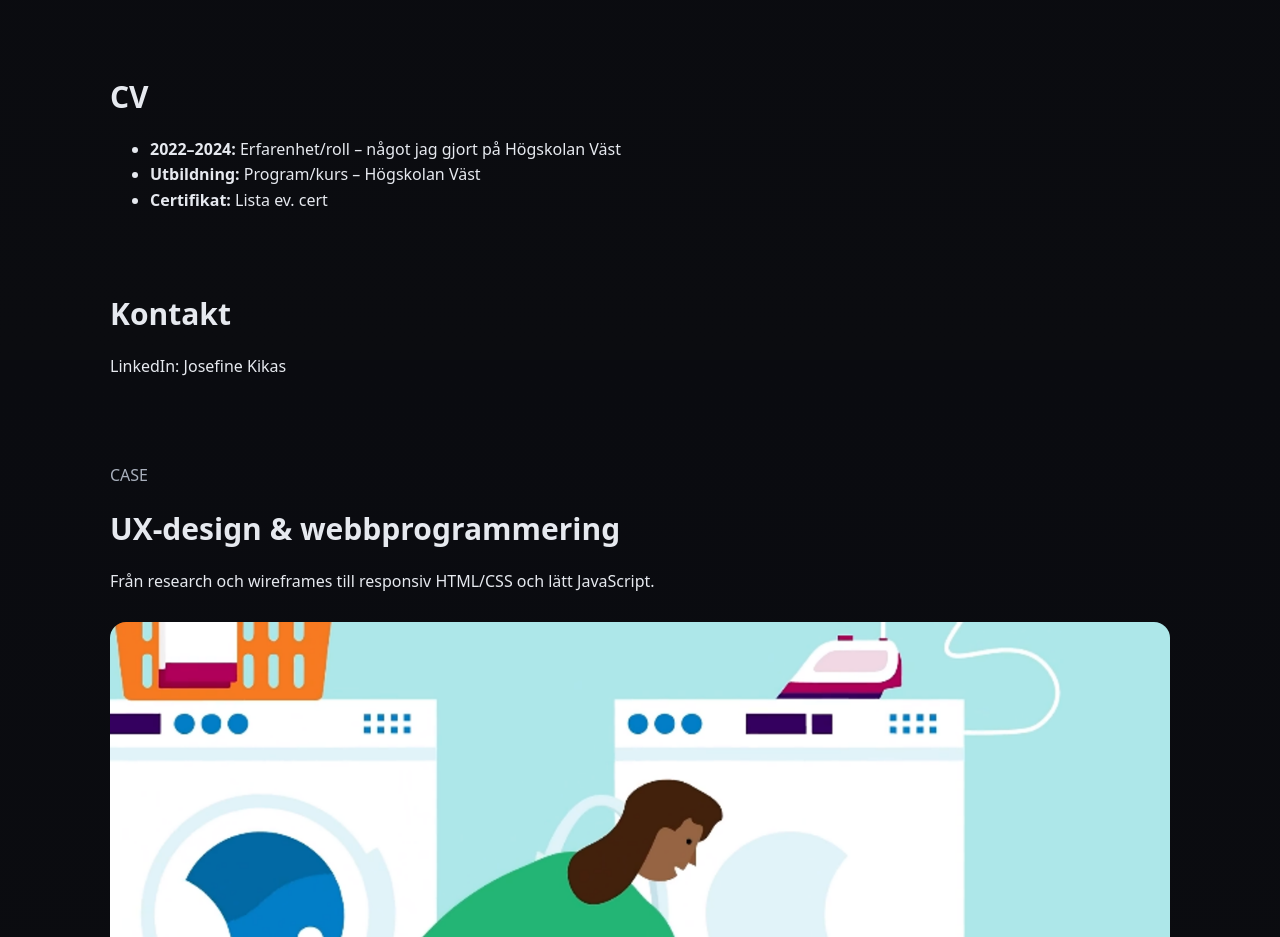
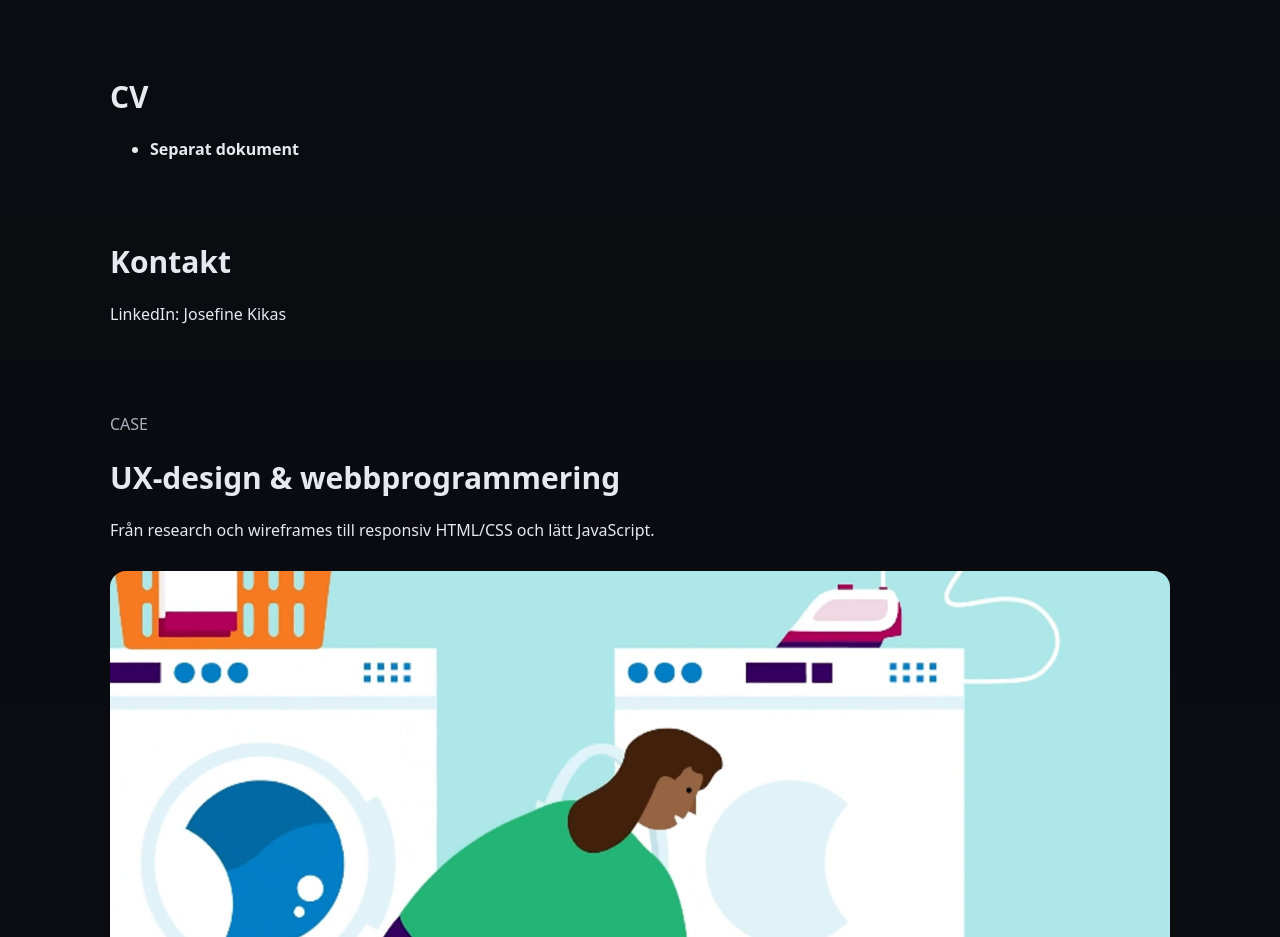
Before and after one commit to JosefineDev/josefinedev.github.io, a plain HTML site: page index.html in a window 1280 px wide. Shown: the part 2840-3777 px from the top of the page. Drawn offline with Linux system fonts and the light colour scheme.

Commit message:
Update index.html

```diff
--- a/index.html
+++ b/index.html
@@ -179,9 +179,7 @@
     <section id="cv">
       <h2>CV</h2>
       <ul>
-        <li><strong>2022–2024:</strong> Erfarenhet/roll – något jag gjort på Högskolan Väst</li>
-        <li><strong>Utbildning:</strong> Program/kurs – Högskolan Väst</li>
-        <li><strong>Certifikat:</strong> Lista ev. cert</li>
+        <li><strong>Separat dokument</strong></li>
       </ul>
     </section>
 
```
